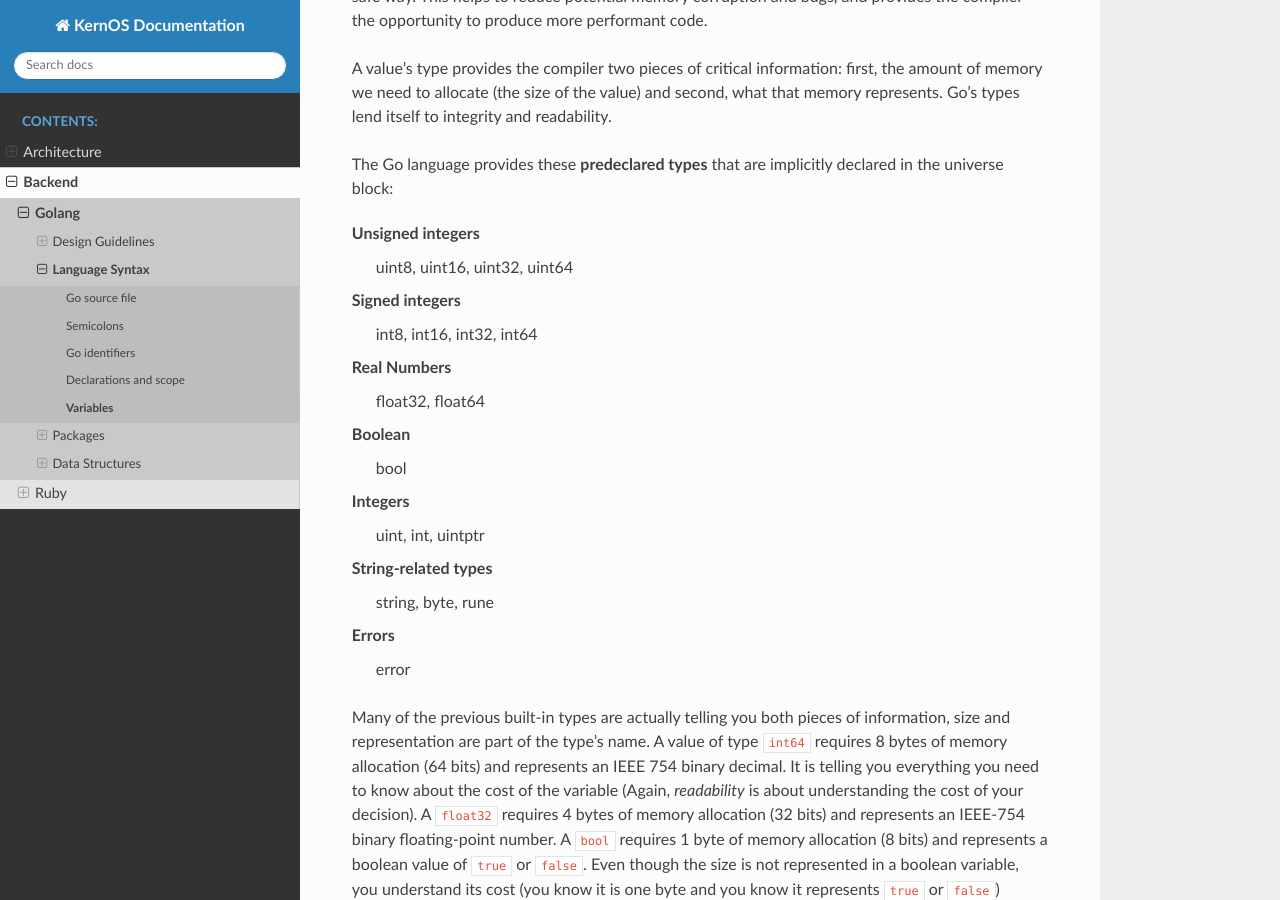
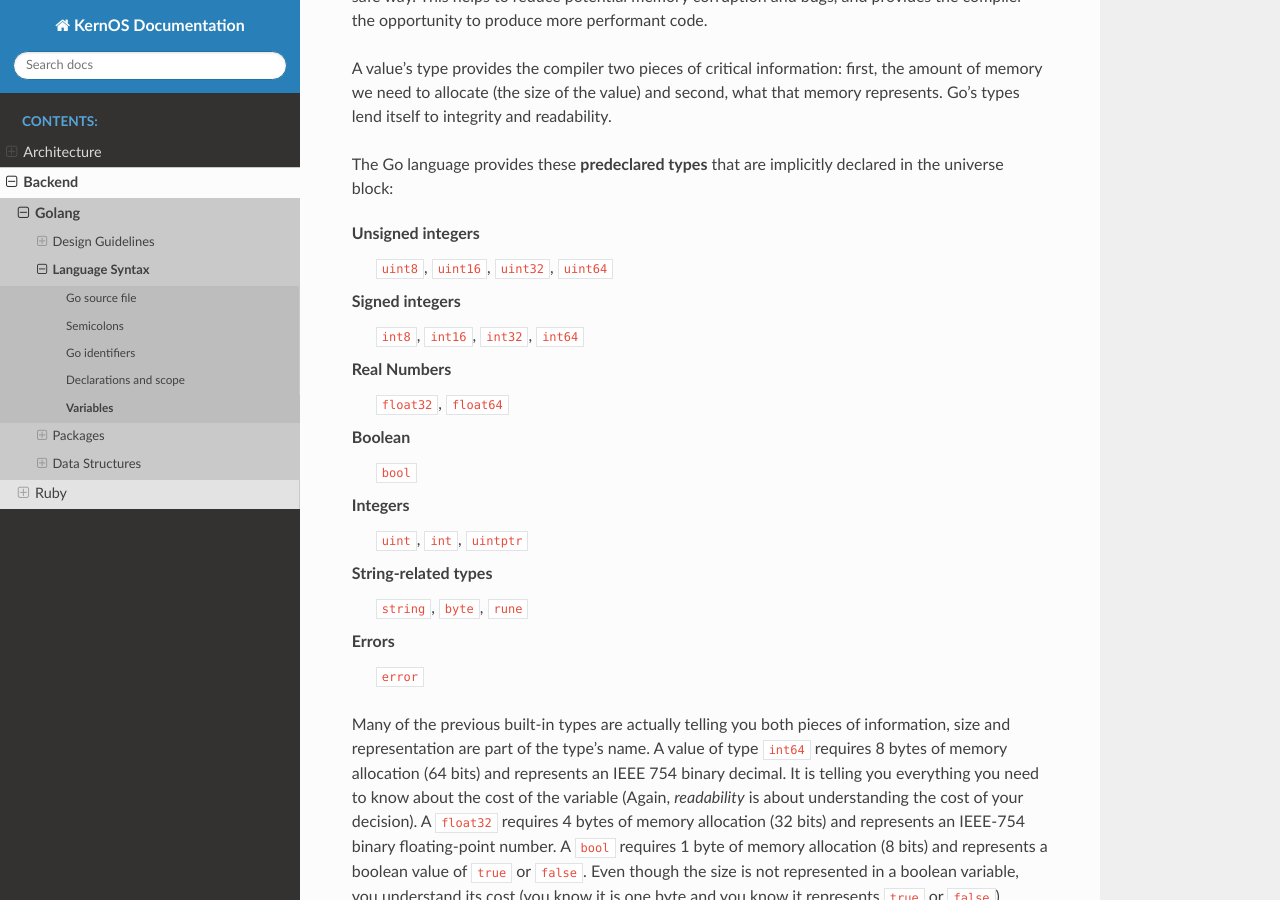
Before and after one commit to kernoslabs/documentation, a Sphinx documentation site: the page built from technology/source/backend/golang/language_syntax/variables.rst, in a window 1280 px wide and 900 px high, scrolled down 247 px. Built offline with Sphinx 7.4.7 and the Read the Docs theme 2.0.0, drawn with Linux system fonts in a browser that asks for light colours; pages that are not in the unit, such as notebooks, are missing from menus.

Commit message:
Formatted the style of Go types

```diff
--- a/technology/source/backend/golang/language_syntax/variables.rst
+++ b/technology/source/backend/golang/language_syntax/variables.rst
@@ -8,25 +8,25 @@ A value’s type provides the compiler two pieces of critical information: first
 The Go language provides these **predeclared types** that are implicitly declared in the universe block:
 
 **Unsigned integers**
-    uint8, uint16, uint32, uint64
+    ``uint8``, ``uint16``, ``uint32``, ``uint64``
 
 **Signed integers**
-    int8, int16, int32, int64
+    ``int8``, ``int16``, ``int32``, ``int64``
 
 **Real Numbers**
-    float32, float64
+    ``float32``, ``float64``
 
 **Boolean**
-    bool
+    ``bool``
 
 **Integers**
-    uint, int, uintptr
+    ``uint``, ``int``, ``uintptr``
 
 **String-related types**
-    string, byte, rune
+    ``string``, ``byte``, ``rune``
 
 **Errors**
-    error
+    ``error``
 
 Many of the previous built-in types are actually telling you both pieces of information, size and representation are part of the type’s name. A value of type ``int64`` requires 8 bytes of memory allocation (64 bits) and represents an IEEE 754 binary decimal. It is telling you everything you need to know about the cost of the variable (Again, *readability* is about understanding the cost of your decision). A ``float32`` requires 4 bytes of memory allocation (32 bits) and represents an IEEE-754 binary floating-point number. A ``bool`` requires 1 byte of memory allocation (8 bits) and represents a boolean value of ``true`` or ``false``. Even though the size is not represented in a boolean variable, you understand its cost (you know it is one byte and you know it represents ``true`` or ``false``)
 
```
